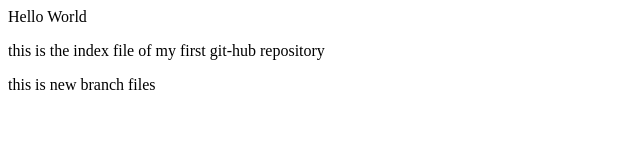
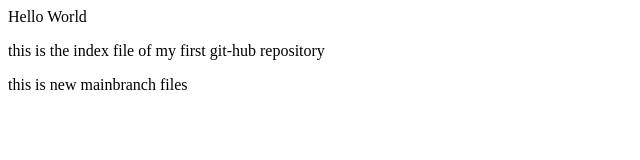
Before and after one commit to khalid00103/First, a plain HTML site: page index.html in a window 1280 px wide. Shown: the full height of the page, 0-640 px from the left. Drawn offline with Linux system fonts and the light colour scheme.

Commit message:
mainbranch

```diff
--- a/index.html
+++ b/index.html
@@ -1,3 +1,3 @@
 <p>Hello World<p>
 <p>this is the index file of my first git-hub repository</p>
-<p>this is new branch files</p>
+<p>this is new mainbranch files</p>
```
